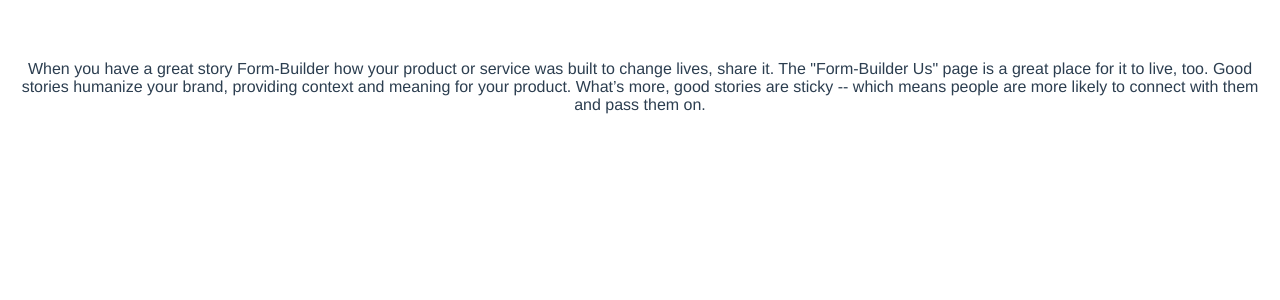
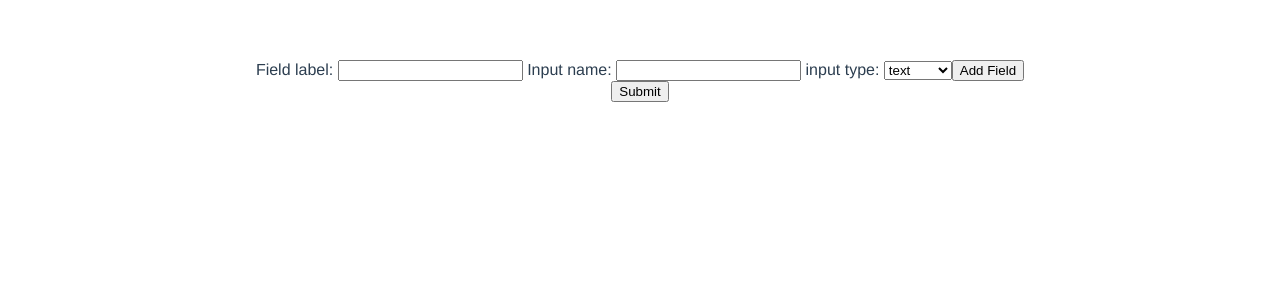
Before and after one commit to bbukra/FormBuilder, a Vue app: page /Form-Builder in a window 1280 px wide. Shown: the top 300 px of the page. Built offline with nearby package versions, Linux system fonts and the light colour scheme.

Commit message:
Addition of Form Builder and modifications to Forms List

```diff
--- a/src/components/Form-Builder.vue
+++ b/src/components/Form-Builder.vue
@@ -1,15 +1,119 @@
 <template>
-  <div id="Form-Builder">
-  When you have a great story Form-Builder how your product or service was built to change lives, share it. The "Form-Builder Us" page is a great place for it to live, too. Good stories humanize your brand, providing context and meaning for your product. What’s more, good stories are sticky -- which means people are more likely to connect with them and pass them on.
-  </div>
+  <html id="Form_Builder_Page">
+    Field label: <input type="text" id="fieldLabel1">
+    Input name:  <input type="text" id="inputName1">
+    input type:
+    <select name="input type" id = "inputTypeComboBox1">
+      <option value="text">  text  </option>
+      <option value="color"> color </option>
+      <option value="date">  date  </option>
+      <option value="email"> email </option>
+      <option value="tel">   tel   </option>
+      <option value="number">number</option>
+    </select>
+
+    <button id="AddFieldButton" v-on:click="add_Field">Add Field</button>
+    <br>
+    <button id="SubmitButton" v-on:click="add_Form_To_Form_List">Submit</button>
+  </html>
 </template>
 
+
 <script>
-export default {
-  name: 'Form-Builder'
+import Vue from "vue";
+
+export default
+{
+    name: 'Form_Builder',
+    data() {
+        return {
+          row_Count: 1
+        }
+    },
+    methods: {
+      add_Field: function (event)
+      {
+        this.row_Count++; //advance the row counter
+        this.new_Line(); //add new line
+        this.new_Line_Field_Label(); //add field label textbox to the new line
+        this.new_Line_Input_Name(); //add input name textbox to the new line
+        this.new_Line_Input_Type(); //add input type combobox to the new line
+
+      }
+      ,
+      new_Line: function()
+      {
+        var Form_Builder_Page = document.getElementById("Form_Builder_Page");
+        var add_Field_Button = document.getElementById("AddFieldButton");
+        var newLine = document.createElement("br");
+        Form_Builder_Page.insertBefore(newLine, add_Field_Button);
+      }
+      ,
+      new_Line_Field_Label: function()
+      {
+        var Form_Builder_Page = document.getElementById("Form_Builder_Page");
+        var add_Field_Button = document.getElementById("AddFieldButton");
+        var new_Field_Label = document.createElement("input");
+        new_Field_Label.setAttribute("type", "text");
+        new_Field_Label.setAttribute("id", "fieldLabel" + this.row_Count.toString());
+        Form_Builder_Page.insertBefore(document.createTextNode("Field label: "), add_Field_Button);
+        Form_Builder_Page.insertBefore(new_Field_Label, add_Field_Button);
+      }
+      ,
+      new_Line_Input_Type: function()
+      {
+        var Form_Builder_Page = document.getElementById("Form_Builder_Page");
+        var add_Field_Button = document.getElementById("AddFieldButton");
+        var input_Type_ComboBox = document.getElementById("inputTypeComboBox1");
+        var new_Input_Type_ComboBox = input_Type_ComboBox.cloneNode(true);
+        new_Input_Type_ComboBox.setAttribute("id", "inputTypeComboBox" + this.row_Count.toString());
+        Form_Builder_Page.insertBefore(document.createTextNode("Input type: "), add_Field_Button);
+        Form_Builder_Page.insertBefore(new_Input_Type_ComboBox, add_Field_Button);
+      }
+      ,
+      new_Line_Input_Name: function()
+      {
+        var Form_Builder_Page = document.getElementById("Form_Builder_Page");
+        var add_Field_Button = document.getElementById("AddFieldButton");
+        var new_Input_Name = document.createElement("input");
+        new_Input_Name.setAttribute("type", "text");
+        new_Input_Name.setAttribute("id", "inputName" + this.row_Count.toString());
+        Form_Builder_Page.insertBefore(document.createTextNode("Input name: "), add_Field_Button);
+        Form_Builder_Page.insertBefore(new_Input_Name, add_Field_Button);
+      }
+      ,
+      add_Form_To_Form_List: function(event)
+      {
+        var i;
+        var found_Blanks = false;
+        for (i = 1; i <= this.row_Count; i++) {
+          var ith_Field_Label = document.getElementById("fieldLabel" + i.toString());
+          var ith_Input_Name  = document.getElementById("inputName"  + i.toString());
+
+          if(ith_Field_Label.value == '' || ith_Input_Name.value == '')
+          {
+            found_Blanks = true;
+            //TODO: red color the blanks here
+          }
+        }
+        if(!found_Blanks)
+        {
+          console.log("All is well");
+        }
+        else
+        {
+          console.log("Field label and input name cannot be blank");
+        }
+      }
+    }
 }
+
+
+
+
 </script>
-<!-- styling for the component -->
+
+// })
 <style>
 #Form-Builder {
   font-family: 'Avenir', Helvetica, Arial, sans-serif;
--- a/src/components/Forms-List.js
+++ b/src/components/Forms-List.js
@@ -1,4 +1,7 @@
 //import Forms_List from './Forms-List'
+export default {
+    name: 'Forms-List'
+}
 var form_id = 1;
 function insRow(form_Name)
 {
--- a/src/components/Forms-List.vue
+++ b/src/components/Forms-List.vue
@@ -2,7 +2,7 @@
     <html>
         <body>
             <p> in forms list page!!! </p>
-                <table style="width:50%" id="Forms_List_Table">
+                <table id="Forms_List_Table">
                     <tr>
                         <th>Form Id</th>
                         <th>Form Name</th>
@@ -12,17 +12,12 @@
                     </tr>
             </table>
             <br>
-            <form>
+            <form action="/Form-Builder">
                 <input type="submit" id="New_Form_Button" value="Create a new form" />
             </form>
         </body>
     </html>
 </template>
 
-<script>
-export default {
-    name: 'Forms-List'
-}
-</script>
 <script src="./Forms-List.js"></script>
 <style src="./Forms-List.css"></style>
--- a/src/main.js
+++ b/src/main.js
@@ -13,11 +13,10 @@ const router = new VueRouter({
   mode: 'history'
 })
 
-var data = { a: 1 }
+
 new Vue({
   el: '#app',
-  data: data,
   template: '<App/>',
   components: { App },
   router
-}).$mount('#app')//mount the router on the app
+}).$mount('#app')
```
Also changed, not shown: src/components/Form-Builder.js (+23 -1 lines).
